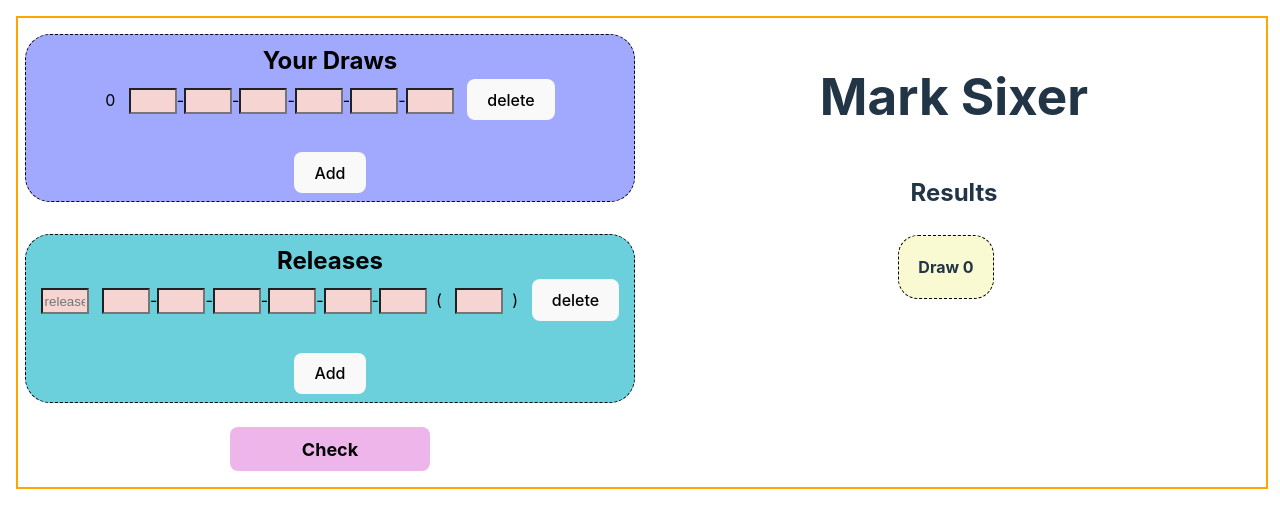
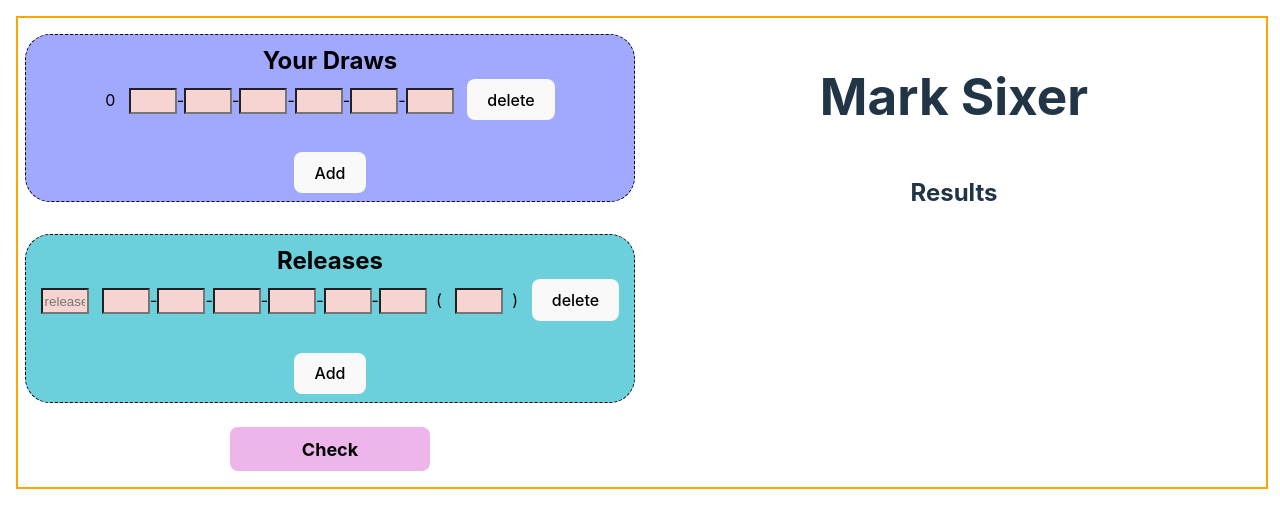
Before and after one commit to Marcussyl/mark-sixer, a React (Vite) app: page / in a window 1280 px wide. Shown: the top 528 px of the page. Built offline with nearby package versions, Linux system fonts and the light colour scheme.

Commit message:
Refactor checkHandler() and Results component so that only matched results are shown

```diff
--- a/src/App.jsx
+++ b/src/App.jsx
@@ -73,28 +73,25 @@ function App() {
       setReleases(newReleases)
   }
 
-  function deepCopy(arr) {
-      return JSON.parse(JSON.stringify(arr));
-  }
-
   //Results handlers
   const checkHandler = () => {
-    let newResults = deepCopy(results)
+    let newResults = []
     for(let drawIdx = 0; drawIdx < draws.length; drawIdx++) {
       let draw = draws[drawIdx]
       newResults[drawIdx] = []
       for(let releaseIdx = 0; releaseIdx < releases.length; releaseIdx++) {
         let release = releases[releaseIdx].slice(1);
         let tempResult = [releases[releaseIdx][0]];
-        alert(`tempResult: ${JSON.stringify(tempResult)}`)
         for (let i = 0; i < 6; i++) {
           if (release.indexOf(draw[i]) !== -1) {
             tempResult.push(draw[i]);
           }
         }
-        newResults[drawIdx] = [...newResults[drawIdx], tempResult];
-        setResults(newResults);
-        alert(`Results: ${newResults}`)
+        if(tempResult.length >= 4){
+          newResults[drawIdx].push(tempResult);
+          setResults(newResults);
+          alert(`tempResult: ${tempResult} newResults: ${newResults}`)
+        }
       }
     }
   }
--- a/src/components/results.jsx
+++ b/src/components/results.jsx
@@ -12,6 +12,7 @@ function Results (props) {
             <div className='result-container'>
                 {
                     results.map((result, idx) => (
+                        result.length > 0 && (
                             <div key={`draw ${idx}`} className='draw-match-container'>
                                 <h4>{`Draw ${idx}`}</h4>
                                 {
@@ -23,6 +24,7 @@ function Results (props) {
                                     ))
                                 }
                             </div>
+                        )
                     ))
                 }
             </div>
```
Lines whose indentation alone changed are shown as unchanged.
